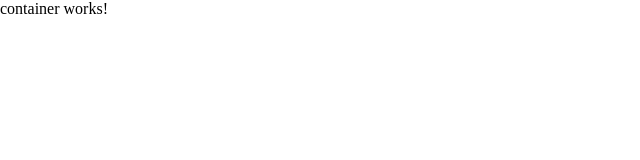
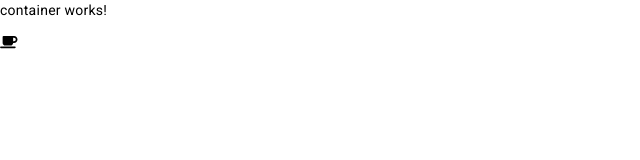
Before and after one commit to Isaquesantos7/sidenav-angular, an Angular app: page / in a window 1280 px wide. Shown: the top 160 px of the page, without its empty margins (0-640 px from the left). Built offline with nearby package versions, Linux system fonts and the light colour scheme.

Commit message:
feat: add fontawesome

```diff
--- a/angular.json
+++ b/angular.json
@@ -30,6 +30,7 @@
               "src/assets"
             ],
             "styles": [
+              "@angular/material/prebuilt-themes/indigo-pink.css",
               "src/styles.scss"
             ],
             "scripts": []
@@ -90,6 +91,7 @@
               "src/assets"
             ],
             "styles": [
+              "@angular/material/prebuilt-themes/indigo-pink.css",
               "src/styles.scss"
             ],
             "scripts": []
--- a/package.json
+++ b/package.json
@@ -11,13 +11,18 @@
   "private": true,
   "dependencies": {
     "@angular/animations": "^17.3.0",
+    "@angular/cdk": "^17.3.10",
     "@angular/common": "^17.3.0",
     "@angular/compiler": "^17.3.0",
     "@angular/core": "^17.3.0",
     "@angular/forms": "^17.3.0",
+    "@angular/material": "^17.3.10",
     "@angular/platform-browser": "^17.3.0",
     "@angular/platform-browser-dynamic": "^17.3.0",
     "@angular/router": "^17.3.0",
+    "@fortawesome/angular-fontawesome": "^0.14.1",
+    "@fortawesome/fontawesome-svg-core": "^6.4.2",
+    "@fortawesome/free-solid-svg-icons": "^6.4.2",
     "rxjs": "~7.8.0",
     "tslib": "^2.3.0",
     "zone.js": "~0.14.3"
--- a/src/app/app.config.ts
+++ b/src/app/app.config.ts
@@ -2,7 +2,8 @@ import { ApplicationConfig } from '@angular/core';
 import { provideRouter } from '@angular/router';
 
 import { routes } from './app.routes';
+import { provideAnimationsAsync } from '@angular/platform-browser/animations/async';
 
 export const appConfig: ApplicationConfig = {
-  providers: [provideRouter(routes)]
+  providers: [provideRouter(routes), provideAnimationsAsync()]
 };
--- a/src/app/components/container/container.component.html
+++ b/src/app/components/container/container.component.html
@@ -1 +1,2 @@
 <p>container works!</p>
+<fa-icon [icon]="faCoffee"></fa-icon>
--- a/src/app/components/container/container.component.ts
+++ b/src/app/components/container/container.component.ts
@@ -1,13 +1,18 @@
 import { Component } from '@angular/core';
+
+import { FontAwesomeModule } from '@fortawesome/angular-fontawesome';
+import { faCoffee } from '@fortawesome/free-solid-svg-icons';
 
 @Component({
   selector: 'app-container',
   standalone: true,
-  imports: [],
+  imports: [
+    FontAwesomeModule
+  ],
   templateUrl: './container.component.html',
   styleUrl: './container.component.scss'
 })
 
 export class ContainerComponent {
-
+  faCoffee = faCoffee;
 }
--- a/src/index.html
+++ b/src/index.html
@@ -6,8 +6,10 @@
   <base href="/">
   <meta name="viewport" content="width=device-width, initial-scale=1">
   <link rel="icon" type="image/x-icon" href="favicon.ico">
+  <link href="https://fonts.googleapis.com/css2?family=Roboto:wght@300;400;500&display=swap" rel="stylesheet">
+  <link href="https://fonts.googleapis.com/icon?family=Material+Icons" rel="stylesheet">
 </head>
-<body>
+<body class="mat-typography">
   <app-root></app-root>
 </body>
 </html>
--- a/src/styles.scss
+++ b/src/styles.scss
@@ -4,3 +4,5 @@
 
     box-sizing: border-box;
 }
+html, body { height: 100%; }
+body { margin: 0; font-family: Roboto, "Helvetica Neue", sans-serif; }
```
Also changed, not shown: 1 other file (tests, documents, lock files or other folders).
